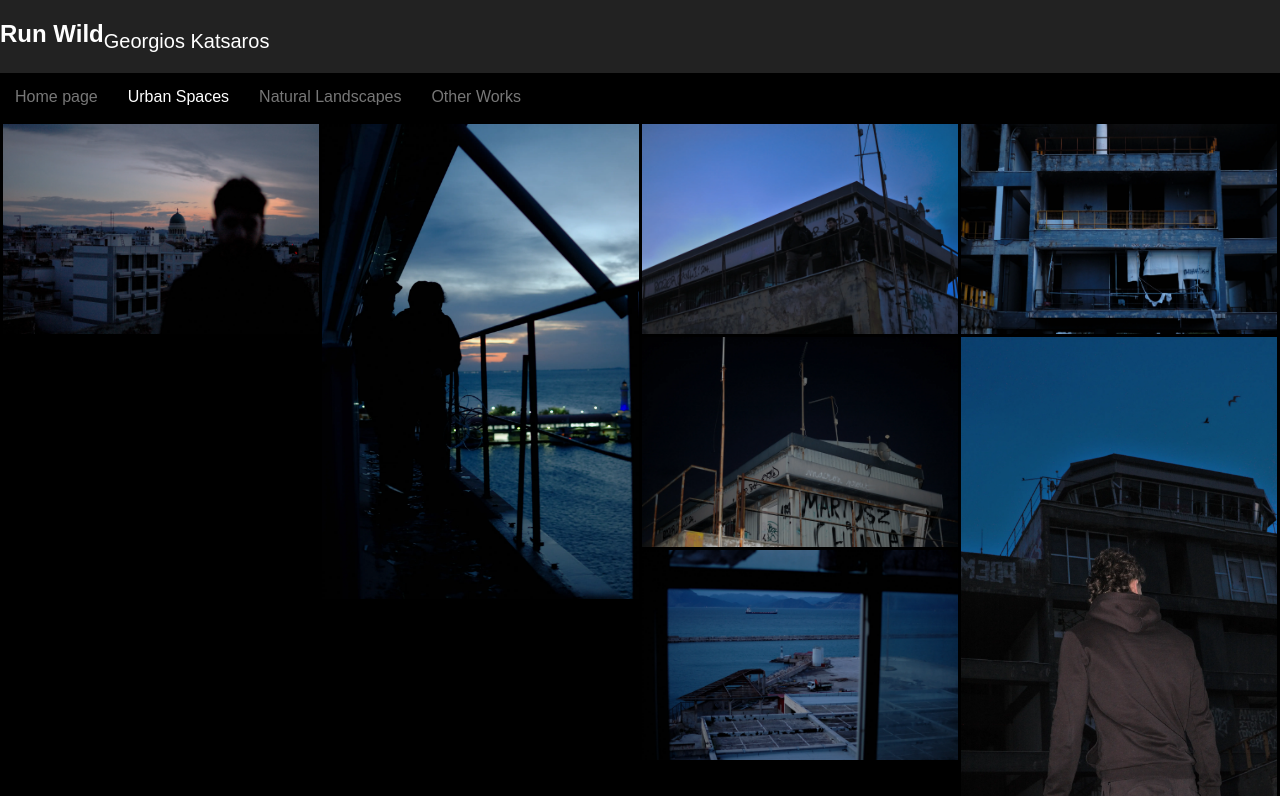
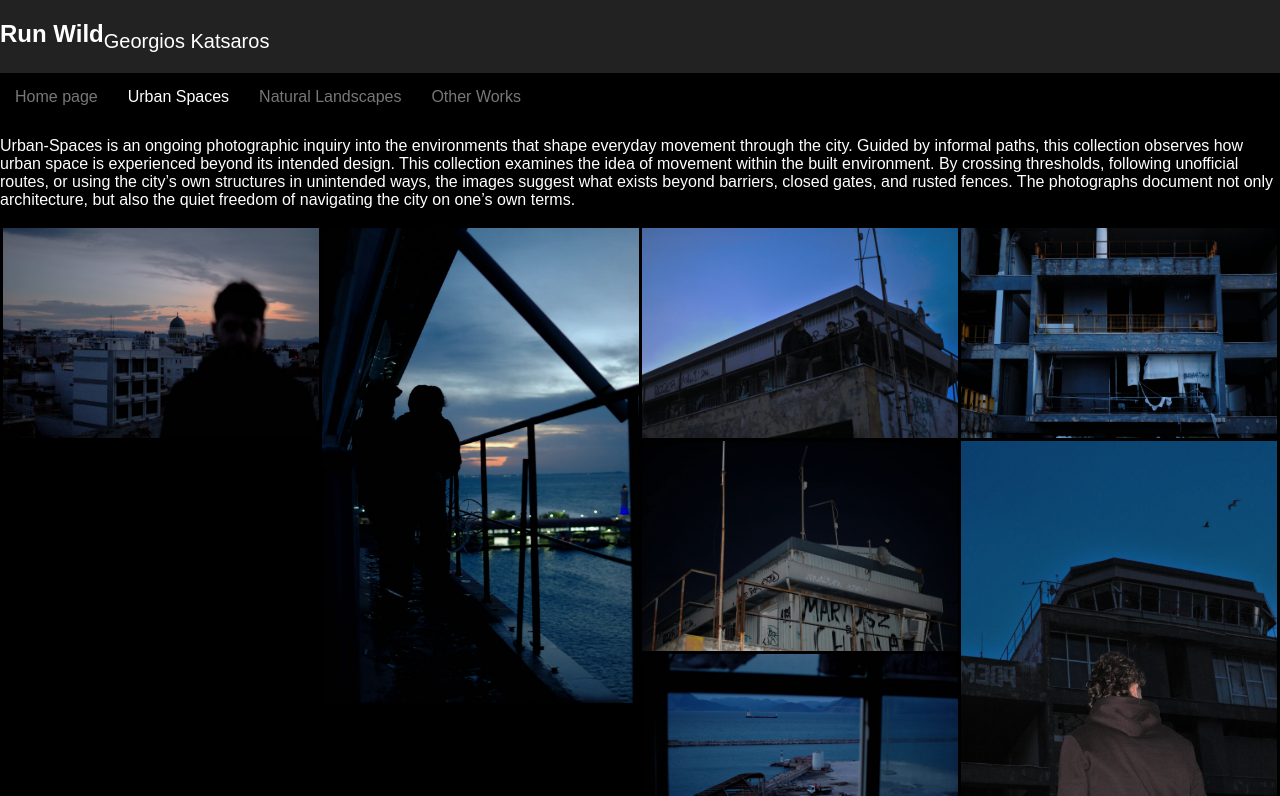
Before and after one commit to KatsarosG/Run-Wild-Photography, a plain HTML site: page urbanSpaces.html in a window 1280 px wide. Shown: the top 796 px of the page. Drawn offline with Linux system fonts and the light colour scheme.

Commit message:
Added Urban Spaces text

```diff
--- a/urbanSpaces.html
+++ b/urbanSpaces.html
@@ -20,6 +20,9 @@
 		</div>
 		<!-- page content -->
 		<main>
+			<p>
+			Urban-Spaces is an ongoing photographic inquiry into the environments that shape everyday movement through the city. Guided by informal paths, this collection observes how urban space is experienced beyond its intended design. This collection examines the idea of movement within the built environment. By crossing thresholds, following unofficial routes, or using the city’s own structures in unintended ways, the images suggest what exists beyond barriers, closed gates, and rusted fences. The photographs document not only architecture, but also the quiet freedom of navigating the city on one’s own terms.
+			</p>
 			<div class="gallery">
 				<img src="assets/images/urbanSpaces/DSC_2632.JPG.webp" loading="lazy" class="large">
 				<img src="assets/images/urbanSpaces/DSC_2647.JPG.webp" loading="lazy">
```
Also changed, not shown: 1 other file. Lines whose indentation alone changed are shown as unchanged.
